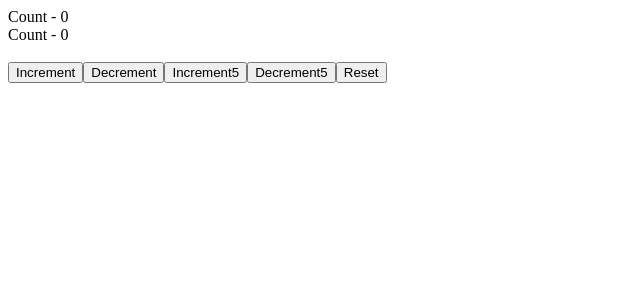
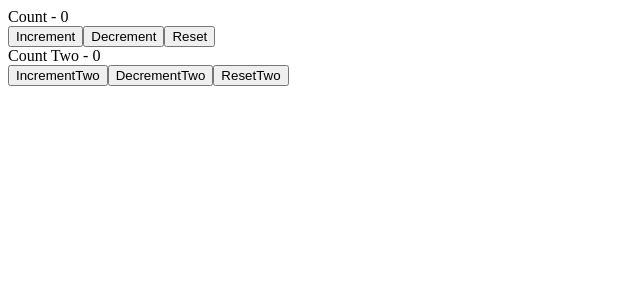
Before and after one commit to ViswaPrashanth/react-hooks-revise, a React (Create React App) app: page / in a window 1280 px wide. Shown: the top 300 px of the page, without its empty margins (0-640 px from the left). Built offline with nearby package versions, Linux system fonts and the light colour scheme.

Commit message:
Multiple useReducers

```diff
--- /dev/null
+++ b/src/components/UseReducer/CounterThree.js
@@ -0,0 +1,35 @@
+import React, {useReducer} from 'react'
+
+const initialState = 0
+const reducer= (state, action) => {
+    switch(action){
+        case 'increment' :
+            return state + 1;
+        case 'decrement' :
+            return state - 1;
+        case 'reset' :
+            return initialState;
+        default :
+            return state;
+    }
+}
+const CounterThree = () => {
+    const [count, dispatch] = useReducer(reducer, initialState)
+    const [countTwo, dispatchTwo] = useReducer(reducer, initialState)
+
+  return (
+    <div>
+        Count - {count} <br/>
+        <button onClick={() => dispatch('increment')}>Increment</button>
+        <button onClick={() => dispatch('decrement')}>Decrement</button>
+        <button onClick={() => dispatch('reset')}>Reset</button> <br/>
+        Count Two - {countTwo} <br/>
+        <button onClick={() => dispatchTwo('increment')}>IncrementTwo</button>
+        <button onClick={() => dispatchTwo('decrement')}>DecrementTwo</button>
+        <button onClick={() => dispatchTwo('reset')}>ResetTwo</button>
+
+    </div>
+  )
+}
+
+export default CounterThree
--- a/src/index.js
+++ b/src/index.js
@@ -10,6 +10,7 @@
 import UseEffectIntervalHookCounter from './components/UseEffectIntervalHookCounter';
 import UseEffectMouseContainer from './components/UseEffectMouseContainer';
 import CounterOne from './components/UseReducer/CounterOne';
+import CounterThree from './components/UseReducer/CounterThree';
 import CounterTwo from './components/UseReducer/CounterTwo';
 
 const root = ReactDOM.createRoot(document.getElementById('root'));
@@ -25,6 +26,7 @@
     {/* <UseEffectIntervalHookCounter /> */}
     {/* <UseEffectDataFetching /> */}
     {/* <CounterOne /> */}
-    <CounterTwo />
+    {/* <CounterTwo /> */}
+    <CounterThree />
   </React.StrictMode>
 );
```
